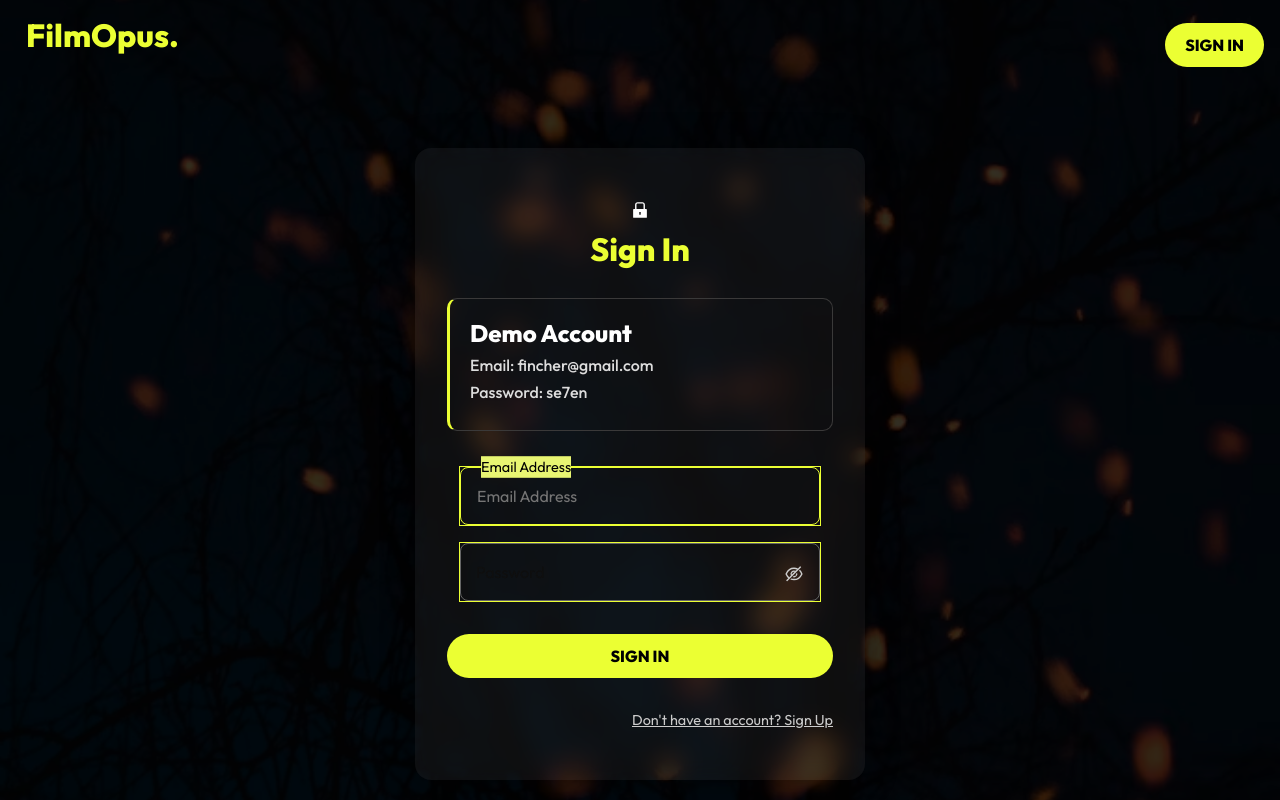
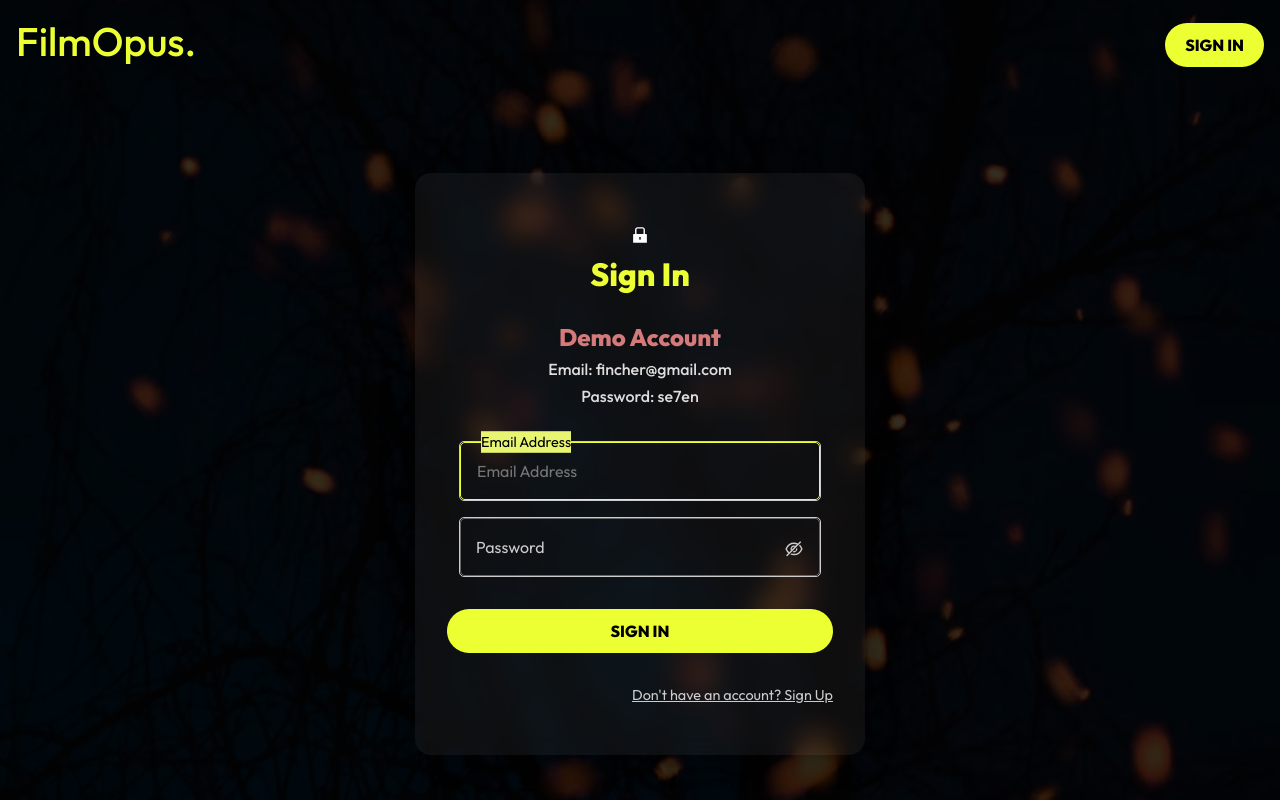
Before and after one commit to rishabh-kumarr/filmopus, a React (Vite) app in the folder client/: page /signin in a window 1280 px wide. Built offline with nearby package versions, Linux system fonts and the light colour scheme.

Commit message:
Final Commit

```diff
--- a/client/src/components/Form/Form.css
+++ b/client/src/components/Form/Form.css
@@ -18,14 +18,6 @@
     width: 100%;
 }
 
-.input {
-    border: 1px solid #ebff33;
-}
-
-input {
-    width: 100%;
-}
-
 .buttonSubmit {
     width: 100%;
     margin-bottom: 20px;
--- a/client/src/components/Navbar/Navbar.css
+++ b/client/src/components/Navbar/Navbar.css
@@ -14,7 +14,7 @@
     background: rgba(0, 0, 0, 0.85);
 }
 
-.protitle {
+.protitle{
     padding: 10px;
     font-weight: 600;
 }
--- a/client/src/components/Navbar/Navbar.jsx
+++ b/client/src/components/Navbar/Navbar.jsx
@@ -47,7 +47,7 @@ const Navbar = () => {
   return (
     <div className={scrolled ? "header header-bg" : "header"}>
       <Link to="/">
-                <h1 className="protitle">FilmOpus.</h1>
+        <h1>FilmOpus.</h1>
       </Link>
 
       <div className="header-right">
@@ -65,11 +65,15 @@ const Navbar = () => {
           </>
         ) : (
           <div className="nav">
-                        <Link to="/signin">
-                            <button className="btn" type="button">
+            {/* <Link to="/signin"> */}
+              <button
+                className="btn"
+                type="button"
+                onClick={() => navigate("/signin")}
+              >
                 Sign In
               </button>
-                        </Link>
+            {/* </Link> */}
           </div>
         )}
       </div>
--- a/client/src/components/Pagination.jsx
+++ b/client/src/components/Pagination.jsx
@@ -1,21 +1,33 @@
-import { Pagination, PaginationItem, useMediaQuery } from "@mui/material";
+import { useEffect, useState } from "react";
+import { Pagination, PaginationItem } from "@mui/material";
 import { useDispatch, useSelector } from "react-redux";
 
 import { Link } from "react-router-dom";
 
 import { getPosts } from "../actions/posts";
-import { useEffect } from "react";
 
 // eslint-disable-next-line react/prop-types
 const Paginate = ({ page }) => {
   const { numberOfPages } = useSelector((state) => state.posts);
+  const [windowWidth, setWindowWidth] = useState(window.innerWidth);
+
   const dispatch = useDispatch();
-
-  const isSmallScreen = useMediaQuery("(max-width:600px)");
 
   useEffect(() => {
     if (page) dispatch(getPosts(page));
   }, [dispatch, page]);
+
+  // Update window width on resize
+  useEffect(() => {
+    const handleResize = () => setWindowWidth(window.innerWidth);
+    window.addEventListener("resize", handleResize);
+    return () => window.removeEventListener("resize", handleResize);
+  }, []);
+
+  // Dynamically determine sibling count
+  let siblingCount = 2;
+  if (windowWidth < 500) siblingCount = 0;
+  else if (windowWidth < 768) siblingCount = 1;
 
   return (
     <div className="paginationWrapper">
@@ -25,7 +37,7 @@ const Paginate = ({ page }) => {
         page={Number(page) || 1}
         variant="outlined"
         color="primary"
-        siblingCount={isSmallScreen ? 0 : 1}
+        siblingCount={siblingCount}
         boundaryCount={1}
         renderItem={(item) => (
           <PaginationItem
--- a/client/src/components/Posts/Posts.css
+++ b/client/src/components/Posts/Posts.css
@@ -4,7 +4,7 @@
     justify-content: space-between;
     border-radius: 15px;
     height: 100%;
-    border: 1px solid #3391ff;
+    border: 1px solid #ebff33;
     opacity: 0.9;
     background: #fff;
     position: relative;
@@ -31,7 +31,7 @@
 }
 
 .timeago {
-    color: #80f153;
+    color: #ddec86;
 }
 
 .edit {
--- a/client/src/components/User/User.css
+++ b/client/src/components/User/User.css
@@ -1,17 +1,16 @@
 /* Main container */
 .loginpage {
   display: flex;
+  align-items: center;
   justify-content: center;
-  align-items: center;
-  min-height: 100vh;
-  overflow: hidden;
-  background-color: #0f0f0f;
+  height: 100vh; /* Full viewport height */
+  width: 100vw;
+  background-color: #f9f9f9;
   position: relative;
-  padding: 1rem;
 }
 
 .lock {
-    text-align: center;
+  text-align: center;
 }
 
 /* Login box */
@@ -39,17 +38,23 @@
 
 /* Demo Account Info */
 .demo {
+  text-align: center;
   font-size: 0.9rem;
   margin-bottom: 1.2rem;
   color: #ddd;
-  padding: 20px;
-  border: 1px solid #3a3939;
-  border-left: 3px solid #ebff33;
-  border-radius: 10px;
+  border-radius: 2px;
 }
 
 .demo h4 strong {
-  color: #ffffff;
+  color: #d47a7a;
+}
+
+.demo {
+  display: none;
+}
+
+.isSignIn .demo {
+  display: block;
 }
 
 /* Form styling */
@@ -71,7 +76,6 @@
 .input-group {
   width: 100%;
   border: 1px solid #666;
-  border-radius: 8px;
   background: transparent;
   color: #fff;
   padding: 1rem;
@@ -93,6 +97,7 @@ label {
   background-color: transparent;
   transition: all 0.2s ease;
   pointer-events: none;
+  color: #ccc;
 }
 
 .input-group:focus + label,
--- a/client/src/components/User/User.jsx
+++ b/client/src/components/User/User.jsx
@@ -128,7 +128,7 @@ const User = () => {
       <div className="bg">
         <img src={loginScreen} alt="Please Log In" className="bgimg" />
       </div>
-      <div className="login content">
+      <div className={`login content ${!isSignUp ? "isSignIn" : ""}`}>
         <div className="lock">
           <AiFillLock size={20} />
         </div>
--- a/client/src/index.css
+++ b/client/src/index.css
@@ -24,12 +24,8 @@ h2 {
 
 /* Links */
 a {
-  color: rgb(202, 197, 190);
+  color: #ebff33;
   text-decoration: none;
-}
-
-a:hover {
-  color: #ebff33;
 }
 
 /* Lists */
@@ -68,7 +64,7 @@ ul {
 
 .btn-light {
   background: #df5959;
-  border-radius: 5px;
+  border-radius: 50px;
   min-width: 100%;
   color: #fff;
   font-size: 1rem;
@@ -97,10 +93,11 @@ input {
   outline: none;
   padding: 1rem 0.7rem;
   transition: 0.1s ease-out;
+  width: 100%;
 }
 
 input:focus {
-  border-color: #d1e200;
+  border-color: #ebff33;
 }
 
 input:focus + label,
@@ -131,12 +128,13 @@ label {
 /* Utility Classes */
 .input {
   height: 100%;
+  border: 1px solid #ccc;
+  border-radius: 5px;
 }
 
 .text {
   position: relative;
 }
-
 
 /* SearchResult */
 
@@ -166,9 +164,8 @@ label {
 }
 
 .customPagination {
-  display: inline-flex !important;
-  flex-wrap: nowrap !important;     /* Prevents wrapping */
-  justify-content: flex-start;      /* Align items to start if scroll needed */
+  display: flex;
+  justify-content: center;
   align-items: center;
   gap: 0.3rem;
   background: white;
@@ -176,8 +173,10 @@ label {
   padding: 10px 15px;
   border: 1px solid #ebff33;
   border-radius: 10px;
-  width: max-content;               /* Only take up as much width as needed */
-  min-width: 100%;
+  width: 100%;
+  max-width: 100%;
+  overflow-x: auto;
+  flex-wrap: nowrap;
 }
 
 /* Style each item (number) */
@@ -194,8 +193,8 @@ label {
 
 /* Hover effect */
 .custom-pagination-item:hover {
-  background-color: #d1e200 !important;
-  border-color: #ebff33 !important;
+  background-color: #ebff33 !important;
+  border-color: #d2d6b1 !important;
   color: #0f0f0f !important;
 }
 
@@ -203,10 +202,9 @@ label {
 .Mui-selected.custom-pagination-item {
   background-color: #ebff33 !important;
   color: #0f0f0f !important;
-  border-color: #d1e320 !important;
+  border-color: #ddd !important;
   font-weight: bold !important;
 }
-
 
 /* Responsive */
 @media screen and (max-width: 899px) {
@@ -221,4 +219,7 @@ label {
   .formFirst {
     order: -1;
   }
+  .loginpage {
+    min-height: 100vh;
+  }
 }
```
Lines whose indentation alone changed are shown as unchanged.
